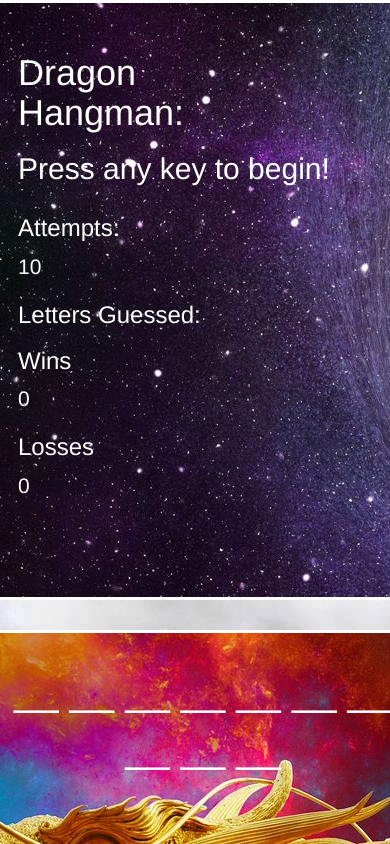
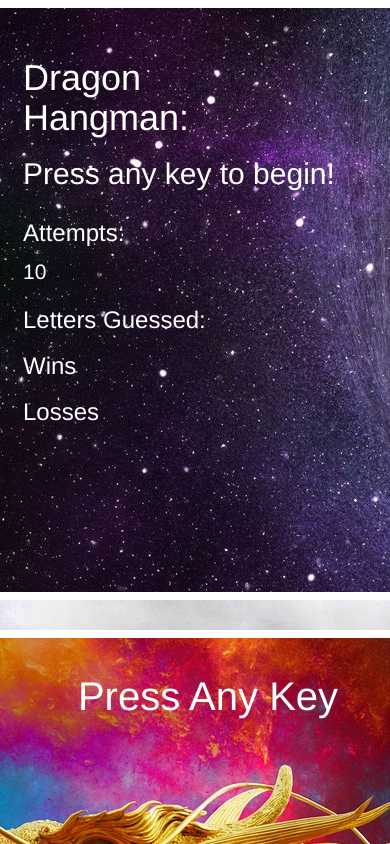
Before and after one commit to johndekis/Hangman-Game, a plain HTML site: page index.html in a window 390 px wide. Shown: the top 844 px of the page. Drawn offline with nearby package versions, Linux system fonts and the light colour scheme.

Commit message:
added sounds

```diff
--- a/assets/css/style.css
+++ b/assets/css/style.css
@@ -9,8 +9,8 @@ body {
     background-color: none;
 }
 
- h1 {
-
+#scores {
+    top: -30px;
 }
 
 img {
@@ -23,9 +23,9 @@ img {
     background-position: center top;
     background-repeat: no-repeat;
     background-color: white;
-    height: 500px;
+    height: 540px;
     color: white;
-    border: 3px solid white;
+    border: 8px solid white;
 }
 
 div.jumbotron {
@@ -34,6 +34,7 @@ div.jumbotron {
 
 #blanks {
     font-size: 50px;
+    margin: 0 auto;
     text-align: center;
     width: 800px;
 }
@@ -41,7 +42,14 @@ div.jumbotron {
 #headBox {
     background-image: url("../images/black-hole1.jpg");
     background-position: left;
-    height:400px;
+    height:420px;
+}
+
+
+@media (max-width: 1300px){
+    #scores{
+        left: 200px;
+    }
 }
 
 @media (max-width: 768px){
@@ -54,4 +62,8 @@ div.jumbotron {
         width:400px;
         font-size: 40px;
     }
+    #scores {
+        top: 0;
+        left:0;
+    }
 }
--- a/assets/javascript/game.js
+++ b/assets/javascript/game.js
@@ -3,16 +3,22 @@ const wordList = ["Alduin", "Shenron", "Smaug", "Saphira", "Haku", "Mushu", "Puf
 
 var word;                //mystery word
 var guess;               //user guess
-var attempts;
+var attempts;             // limited number of tries
 
 var letters = [];        //underscores that change to correctly guessed letters
 var wrongGuess = [];     // array for incorrect guesses
-var wins = 0;
+var wins = 0;           //wins and losses start at zero
 var losses = 0;
 
+//audio
+var victory = new Audio("assets/audio/victory-roar.mp3");
+var incinerate = new Audio("assets/audio/incinerate.mp3");
 
+//takes all words from wordList and makes them uppercase by applying the toUppercase property to the string prototype
 var wordBank = String.prototype.toUpperCase.apply(wordList).split(",");
 
+
+//function to generate random word from word bank and clear arrays
 function start() {
     word = wordBank[Math.floor(Math.random() * wordBank.length)];
     for (i = 0; i < word.length; i++) {
@@ -23,13 +29,13 @@ function start() {
     document.getElementById("losses").innerHTML = losses;
     document.getElementById("blanks").innerHTML = letters.join(" ");
     console.log(word);
+    }
 
 
-}
-
-function hangman() {
+//main game
+    function hangman() {
     document.onkeyup = function(event){
-        if (!(event.which <= 90 && event.which >= 65)) return
+        if (!(event.which <= 90 && event.which >= 65)) return //restricts game to only letter keys
         guess = event.key.toUpperCase();
         var found = false;
         for (i = 0; i < word.length; i++) {
@@ -41,15 +47,19 @@ function hangman() {
         }
     }
 
+//uses found variable to return the function after a correct guess instead of looping over all blanks looking for guess
     if (found && letters.join("") !== word) return;
+
+//if guess is wrong, push the wrong guess to the wrongGuess array and display
     if (wrongGuess.indexOf(guess) < 0) {
         wrongGuess.push(guess);
         document.getElementById("wrong").innerHTML = wrongGuess.join(" ");
         attempts--;
         document.getElementById("lives").innerHTML = attempts;
     }
-
+//victory conditions
     if(attempts > 0 && letters.join("") === word){
+        victory.play();
         confirm("You Have Won! It was " + word.toUpperCase() + " Try Again?");{
         wins++;
         letters = [];
@@ -59,8 +69,10 @@ function hangman() {
         }
 
     }
+//defeat conditions
     if(attempts === 0){
-        alert("You Have Lost. It was " + word.toUpperCase() + " One More Go?");
+        incinerate.play();
+        alert("You Disrespected " + word.toUpperCase() + " and have been incinerated. Play Again?");
         losses++;
         letters = [];
         wrongGuess = [];
@@ -70,10 +82,13 @@ function hangman() {
 
 }}
 
-
+//function to hold start and game functions and initialize them on first key up event
 function pushStart(){
-
+    document.onkeyup = function(event){
+        document.getElementById("initialize").innerHTML = "The Trial has Begun!";
+        start();
+        hangman();
+    }
 }
-
-start();
-hangman();
+//calling the beginning function
+pushStart();
--- a/index.html
+++ b/index.html
@@ -7,10 +7,6 @@
     <link rel="stylesheet" href="https://maxcdn.bootstrapcdn.com/bootstrap/3.3.7/css/bootstrap.min.css" integrity="sha384-BVYiiSIFeK1dGmJRAkycuHAHRg32OmUcww7on3RYdg4Va+PmSTsz/K68vbdEjh4u" crossorigin="anonymous">
     <link rel="stylesheet" href="../Hangman-Game/assets/css/style.css" type="text/css">
     <script src="https://ajax.googleapis.com/ajax/libs/jquery/3.2.1/jquery.min.js"></script>
-
-
-
-
     <title>Hangman Dragon</title>
 </head>
 <body id="body">
@@ -18,35 +14,19 @@
         <div class="jumbotron col-lg-12" id="headBox">
             <div class="col-sm-4 col-xs-12">
                 <h1>Dragon <br> Hangman:</h1>
-                <h2>Press any key to begin!</h2>
+                <h2 id="initialize">Press any key to begin!</h2>
             </div>
-            <div class="col-sm-4 col-sm-offset-4 col-md-offset-2 col-xs-12">
 
+            <div class="col-sm-4 col-sm-offset-4 col-md-offset-1 col-xs-12" id="scores">
                 <h3>Attempts: </h3><p id="lives">10</p>
                 <h3>Letters Guessed:</h3>
                 <p id ="wrong"></p>
-
                 <h3>Wins</h3><p id="wins"></p>
                 <h3>Losses</h3><p id="losses"></p>
             </div>
-
-
         </div>
 
     </div>
-
-    <!--<div class="row">
-         <div class="container col-lg-4 col-lg-offset-2">
-             <h3>Attempts: </h3><p id="lives">10</p>
-            <h3>Letters Guessed:</h3>
-            <p id ="wrong"></p>
-            <h3> </h3>
-        </div>
-        <div class="col-lg-4">
-            <h3>Wins</h3><p id="wins"></p>
-            <h3>Losses</h3><p id="losses"></p>
-        </div>
-    </div>-->
 
     <div class="row">
         <div class="container col-md-8 col-md-offset-2 col-xs-12 col-xs-offset-0 jumbotron">
@@ -55,13 +35,6 @@
     </div>
 
 
-
-
-
-
-
-
-
 <script src="./assets/javascript/game.js"></script>
 <script src="https://maxcdn.bootstrapcdn.com/bootstrap/3.3.7/js/bootstrap.min.js" integrity="sha384-Tc5IQib027qvyjSMfHjOMaLkfuWVxZxUPnCJA7l2mCWNIpG9mGCD8wGNIcPD7Txa" crossorigin="anonymous"></script>
 </body>
```
Also changed, not shown: 2 other files.
